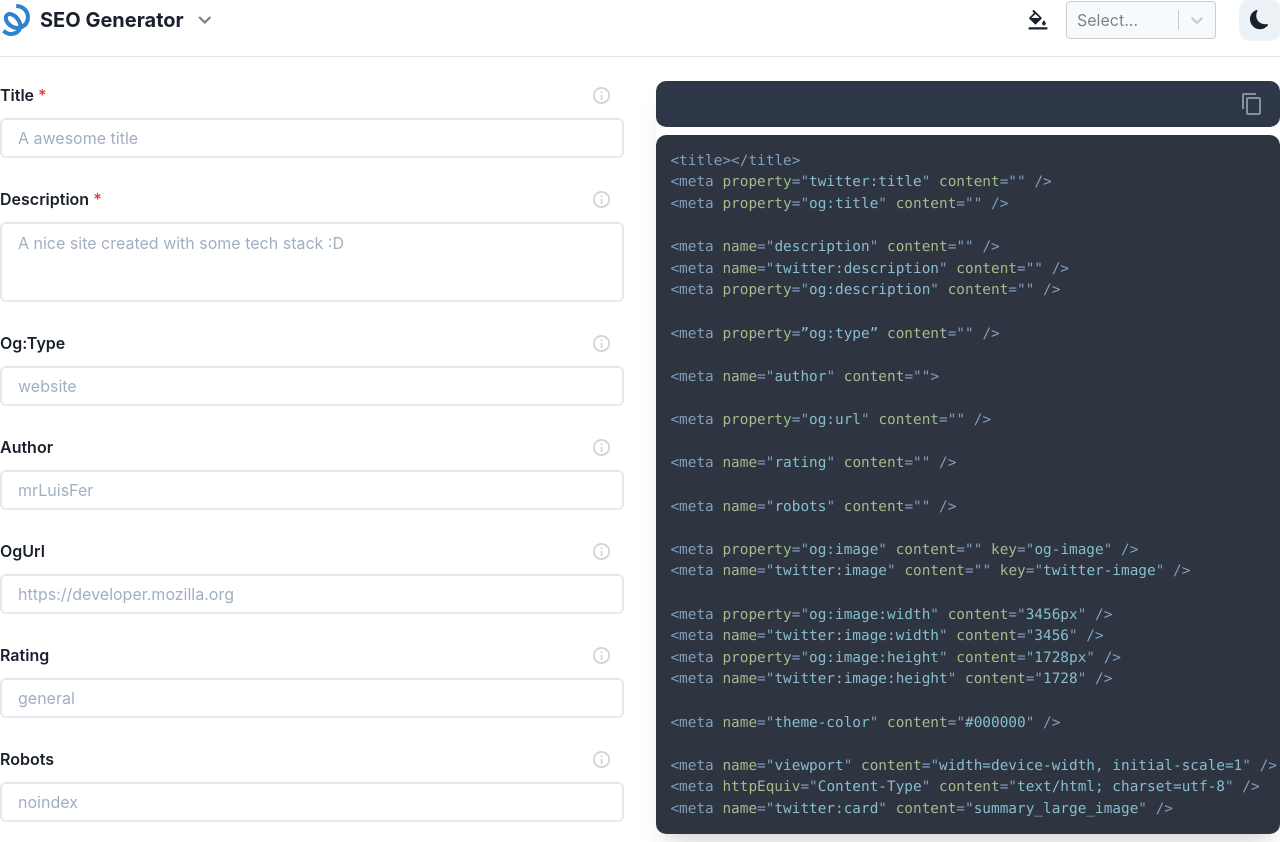
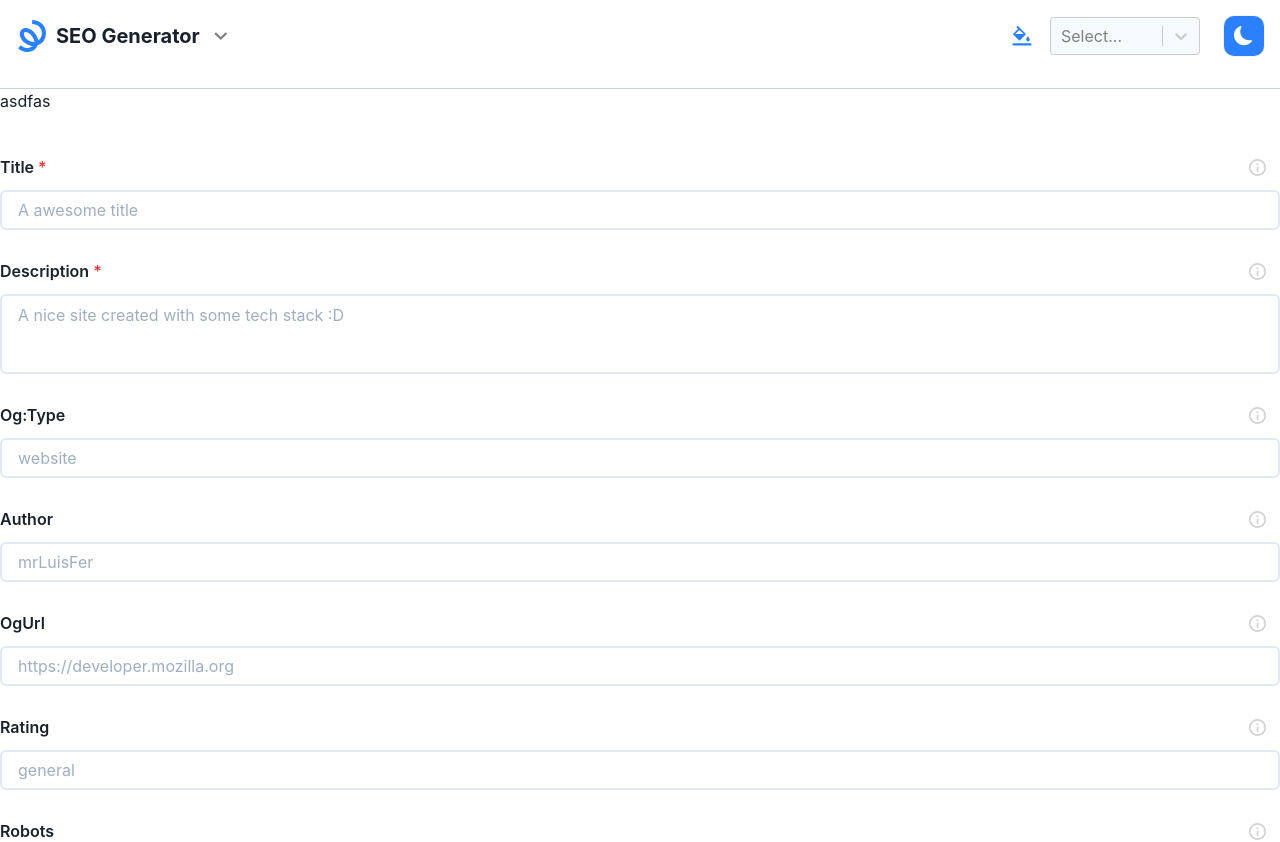
Before and after one commit to mrLuisFer/seo-generator, a Next.js app: page / in a window 1280 px wide. Shown: the top 842 px of the page. Built offline with nearby package versions, Linux system fonts and the light colour scheme; no server answers.

Commit message:
remove old style for add new ui and fix details

```diff
--- /dev/null
+++ b/src/components/SocialSidebar/index.tsx
@@ -0,0 +1,7 @@
+export default function SocialSidebar() {
+  return (
+    <div>
+      <p>asdfas</p>
+    </div>
+  )
+}
--- a/src/components/common/ContextProviders/index.tsx
+++ b/src/components/common/ContextProviders/index.tsx
@@ -1,10 +1,11 @@
 import { ChakraProvider } from '@chakra-ui/react'
 import InputStatesCtxProvider from 'context/InputStates'
 import HightlightColorschemeProvider from 'context/HighlightColorschemeCtx'
+import theme from './theme'
 
 export default function ContextProviders({ children }: { children: any }) {
   return (
-    <ChakraProvider>
+    <ChakraProvider theme={theme}>
       <InputStatesCtxProvider>
         <HightlightColorschemeProvider>{children}</HightlightColorschemeProvider>
       </InputStatesCtxProvider>
--- /dev/null
+++ b/src/components/common/ContextProviders/theme.ts
@@ -0,0 +1,14 @@
+import { extendTheme } from '@chakra-ui/react'
+
+const theme = extendTheme({
+  colors: {
+    fill: {
+      '300': "#2a81fb",
+    },
+    border: {
+      '100': "#C7D3D9"
+    }
+  }
+})
+
+export default theme
--- a/src/components/common/Header/DarkModeToggle.tsx
+++ b/src/components/common/Header/DarkModeToggle.tsx
@@ -3,7 +3,6 @@ import CommonBtn from 'lib/CommonBtn'
 import { BsFillMoonFill } from 'react-icons/bs'
 import { FaRegSun } from 'react-icons/fa'
 import HoverPopup from 'lib/HoverPopup'
-import { gray } from 'utils/chakraColors'
 import { useDarkMode } from 'hooks/useDarkMode'
 
 export default function DarkModeToggle() {
@@ -15,15 +14,18 @@ export default function DarkModeToggle() {
     <HoverPopup
       text={`Change to ${txtMode} mode`}
       width="100px"
-      bgColor={isDarkMode ? gray.$300 : gray.$600}
+      bgColor={isDarkMode ? 'gray.300' : 'gray.600'}
       height="auto"
+      right="10px"
+      top="35px"
     >
       <CommonBtn
-        title={`Change to ${txtMode} mode`}
         onClick={toggleColorMode}
         display="flex"
         justifyContent="center"
         alignItems="center"
+        background="fill.300"
+        color="white"
       >
         {colorMode === 'light' ? <BsFillMoonFill size="1.2rem" /> : <FaRegSun size="1.2rem" />}
       </CommonBtn>
--- a/src/components/common/Header/Logo/index.tsx
+++ b/src/components/common/Header/Logo/index.tsx
@@ -1,13 +1,12 @@
 import Link from 'next/link'
 import { Flex, Heading, Text } from '@chakra-ui/react'
 import { SiSpringCreators } from 'react-icons/si'
-import { blue } from 'utils/chakraColors'
 import DropDownMenuToggle from './DropDownMenuToggle'
 
 export default function Logo() {
   return (
     <Flex gridGap="0.5rem" alignItems="center">
-      <Text color={blue.$500}>
+      <Text color="fill.300">
         <SiSpringCreators size="2rem" />
       </Text>
       <Heading as="h1" size="md" userSelect="none">
--- a/src/components/common/Header/SelectColorscheme/index.tsx
+++ b/src/components/common/Header/SelectColorscheme/index.tsx
@@ -1,5 +1,5 @@
-import { useRef } from "react"
-import { Flex } from '@chakra-ui/react'
+import { useRef } from 'react'
+import { Flex, Text } from '@chakra-ui/react'
 import { useColorschemeCtx } from 'context/HighlightColorschemeCtx'
 import { AiOutlineBgColors } from 'react-icons/ai'
 import Select from 'react-select'
@@ -23,7 +23,7 @@ export default function SelectColorscheme() {
       ...provided,
       background: bg,
       color: txtColor,
-      width: '150px'
+      width: '150px',
     }),
     container: (provided: any) => ({
       ...provided,
@@ -31,15 +31,22 @@ export default function SelectColorscheme() {
     }),
     singleValue: (provided: any) => ({
       ...provided,
-      color: txtColor
-    })
+      color: txtColor,
+    }),
   }
 
   return (
     <Flex alignItems="center" gridGap="1rem">
-      <label htmlFor="select-theme" onClick={() => { selectRef.current.focus() }}>
-        <HoverPopup text="Select Syntax Theme" width="100px">
-          <AiOutlineBgColors size="1.5rem" />
+      <label
+        htmlFor="select-theme"
+        onClick={() => {
+          selectRef.current.focus()
+        }}
+      >
+        <HoverPopup text="Select Syntax Theme" width="100px" top="20px">
+          <Text color={isDarkMode ? 'cyan.400' : 'fill.300'} cursor="pointer">
+            <AiOutlineBgColors size="1.5rem" />
+          </Text>
         </HoverPopup>
       </label>
       <Select
--- a/src/components/common/Header/index.tsx
+++ b/src/components/common/Header/index.tsx
@@ -2,20 +2,16 @@ import { Flex, HStack, Box } from '@chakra-ui/react'
 import MenuIcon from './MenuIcon'
 import DarkModeToggle from './DarkModeToggle'
 import Logo from './Logo'
-import SelectColorscheme from "./SelectColorscheme"
+import SelectColorscheme from './SelectColorscheme'
 
-const ResponsiveHeaderIcon = ({children}: {children: any}) => {
-  return (
-    <Box display={{md: "block", base: "none"}}>
-      {children}
-    </Box>
-  )
+const ResponsiveHeaderIcon = ({ children }: { children: any }) => {
+  return <Box display={{ md: 'block', base: 'none' }}>{children}</Box>
 }
 
 export default function Header() {
   return (
-    <Box as="section">
-      <HStack as="header" align="center" mb="1rem" justifyContent="space-between">
+    <Box as="section" borderBottom="1.5px solid" borderColor="border.100">
+      <HStack as="header" align="center" mb="1rem" justifyContent="space-between" p="1rem">
         <Logo />
         <Flex justifyContent="space-between" alignItems="center" gridGap="1.5rem">
           <ResponsiveHeaderIcon>
@@ -27,9 +23,6 @@ export default function Header() {
           <MenuIcon />
         </Flex>
       </HStack>
-      <Box mb="1em">
-        <hr />
-      </Box>
     </Box>
   )
 }
--- a/src/components/common/Layout/index.tsx
+++ b/src/components/common/Layout/index.tsx
@@ -1,4 +1,4 @@
-import { Box, useColorModeValue } from '@chakra-ui/react'
+// import { Box, useColorModeValue } from '@chakra-ui/react'
 import Header from '../Header'
 // import { gray, white } from 'utils/chakraColors'
 
@@ -6,9 +6,9 @@ export default function Layout({ children }: { children: any }) {
   // const textColor = useColorModeValue(gray.$900, white)
 
   return (
-    <Box>
+    <>
       <Header />
       {children}
-    </Box>
+    </>
   )
 }
--- a/src/lib/CommonBtn/index.tsx
+++ b/src/lib/CommonBtn/index.tsx
@@ -1,5 +1,4 @@
 import { Button } from '@chakra-ui/react'
-import { blue } from 'utils/chakraColors'
 import { transitionProperty } from 'utils/transitionProperty'
 
 interface HeaderBtnProps {
@@ -15,7 +14,7 @@ export default function HeaderBtn({ children, hoverProps, ...props }: HeaderBtnP
       p="4px"
       borderRadius="10px"
       borderColor="transparent"
-      _hover={{ borderColor: blue.$400, ...hoverProps }}
+      _hover={{ borderColor: "fill.300", ...hoverProps }}
       transition={transitionProperty('color')}
       display="inline-block"
       boxShadow="xs"
--- a/src/lib/HoverPopup/index.tsx
+++ b/src/lib/HoverPopup/index.tsx
@@ -9,7 +9,10 @@ interface HoverPopupProps {
   height?: string
   text: string
   textSize?: string
-  width?: string
+  width: string
+  right?: string
+  top?: string
+  [textProps: string]: any
 }
 
 export default function HoverPopup({
@@ -18,7 +21,9 @@ export default function HoverPopup({
   height,
   text = '',
   textSize = '0.75rem',
-  width = '',
+  width,
+  right = '0',
+  top = '0',
   ...props
 }: HoverPopupProps) {
   const [showPopup, setShowPopup] = useState(false)
@@ -40,6 +45,8 @@ export default function HoverPopup({
           zIndex="10"
           w={width}
           h={height}
+          right={right}
+          top={top}
         >
           <ScaleFade initialScale={0.85} in={showPopup}>
             <Text
--- a/src/pages/index.tsx
+++ b/src/pages/index.tsx
@@ -2,19 +2,19 @@ import SEO from 'components/common/SEO'
 import { Box } from '@chakra-ui/react'
 import LeftSidebar from 'components/LeftSidebar'
 import RightSidebar from 'components/RightSidebar'
+import SocialSidebar from 'components/SocialSidebar'
 
 export default function Main() {
-  const gridStyle = '1fr 1fr 1fr 1fr'
-
   return (
     <>
       <SEO title="Home" description="The easiest way to create the important meta tags for your web page" />
       <Box
         display={{ sm: 'flex', md: 'grid' }}
-        gridTemplateColumns={{ sm: '', md: gridStyle }}
+        gridTemplateColumns={{ sm: '', md: '' }}
         gridGap="2rem"
         flexDirection="column"
       >
+        <SocialSidebar />
         <LeftSidebar />
         <RightSidebar />
       </Box>
```
Also changed, not shown: 1 other file (tests, documents, lock files or other folders).
